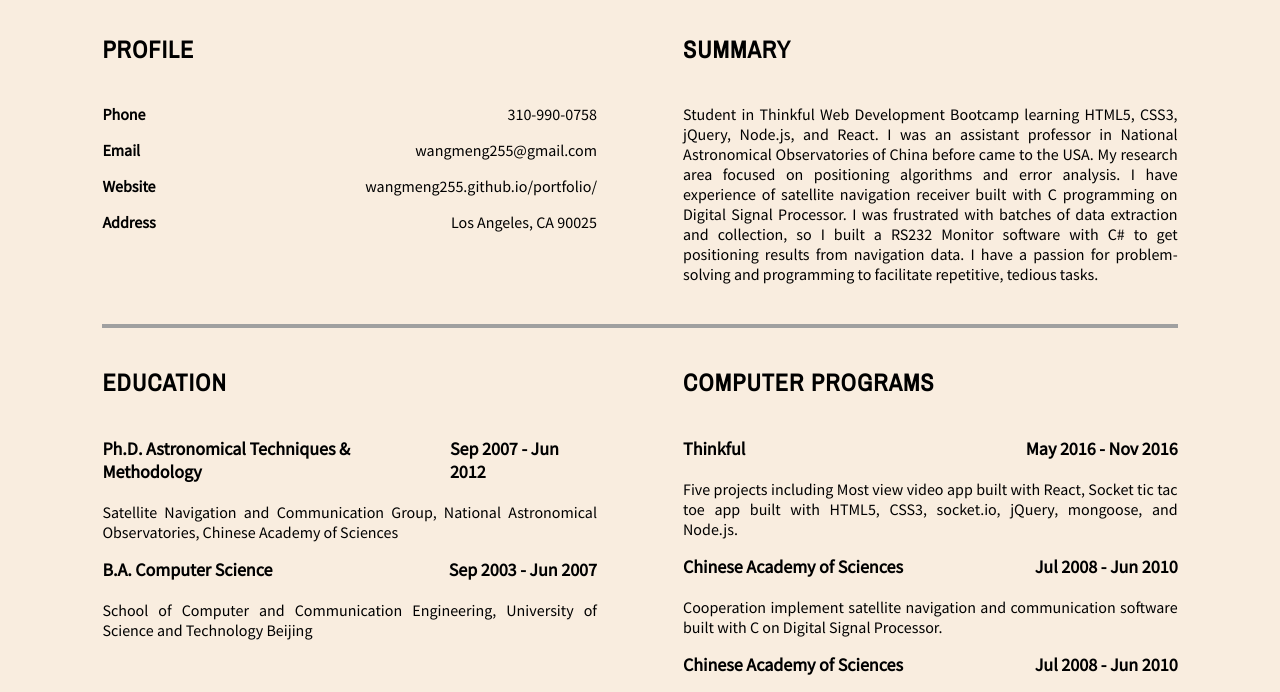
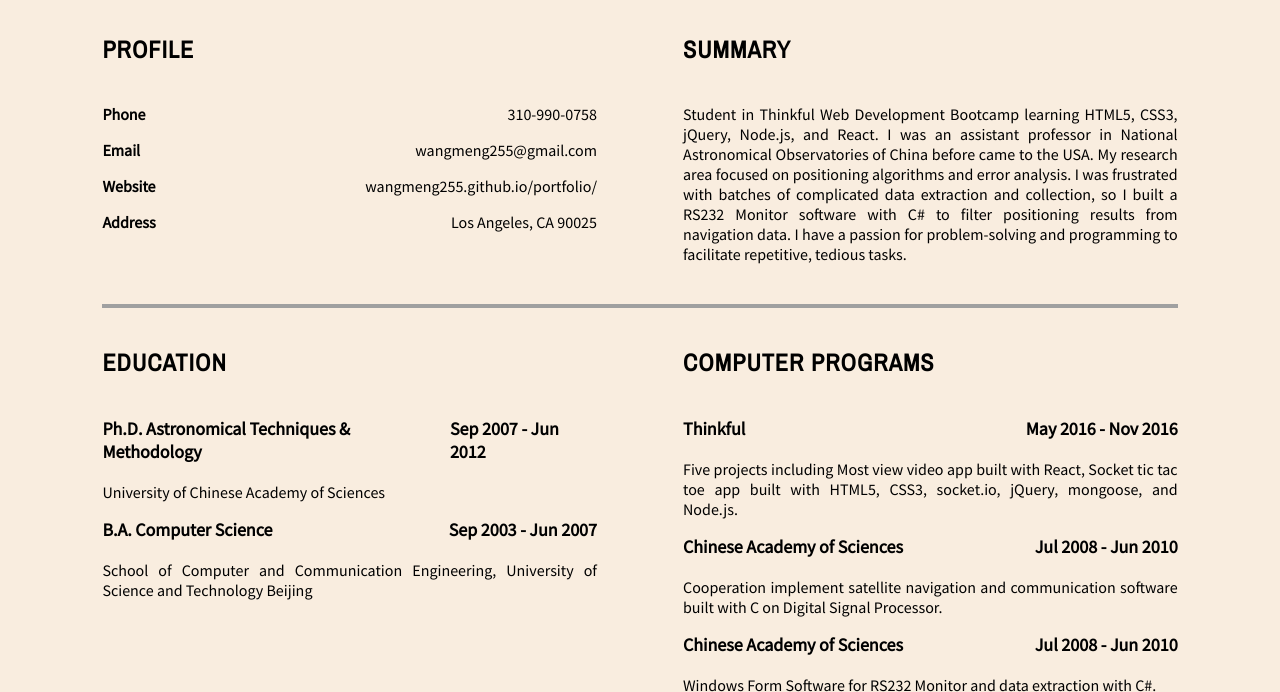
Before and after one commit to wangmeng255/resume, a plain HTML site: page index.html in a window 1280 px wide. Shown: the part 108-800 px from the top of the page. Drawn offline with nearby package versions, Linux system fonts and the light colour scheme.

Commit message:
update index

```diff
--- a/index.html
+++ b/index.html
@@ -22,14 +22,14 @@
       </th>
       <th>
         <h2>SUMMARY</h2>
-        <p>Student in Thinkful Web Development Bootcamp learning HTML5, CSS3, jQuery, Node.js, and React. I was an assistant professor in National Astronomical Observatories of China before came to the USA. My research area focused on positioning algorithms and error analysis. I have experience of satellite navigation receiver built with C programming on Digital Signal Processor. I was frustrated with  batches of data extraction and collection, so I built a RS232 Monitor software with C# to get positioning results from navigation data. I have a passion for problem-solving and programming to facilitate repetitive, tedious tasks.</p>
+        <p>Student in Thinkful Web Development Bootcamp learning HTML5, CSS3, jQuery, Node.js, and React. I was an assistant professor in National Astronomical Observatories of China before came to the USA. My research area focused on positioning algorithms and error analysis. I was frustrated with  batches of complicated data extraction and collection, so I built a RS232 Monitor software with C# to filter positioning results from navigation data. I have a passion for problem-solving and programming to facilitate repetitive, tedious tasks.</p>
       </th>
     </tr>
     <tr>
       <th>
         <h2>EDUCATION</h2>
         <div><h3>Ph.D. Astronomical Techniques & Methodology</h3><h3>Sep 2007 - Jun 2012</h3></div>
-        <p>Satellite Navigation and Communication Group, National Astronomical Observatories, Chinese Academy of Sciences</p>
+        <p>University of Chinese Academy of Sciences</p>
         <div><h3>B.A. Computer Science</h3><h3>Sep 2003 - Jun 2007</h3></div>
         <p>School of Computer and Communication Engineering, University of Science and Technology Beijing</p>
       </th>
```
